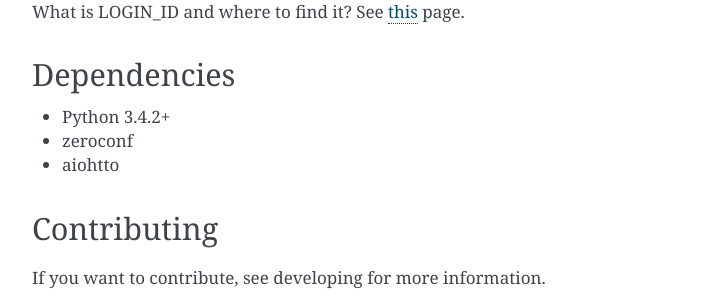
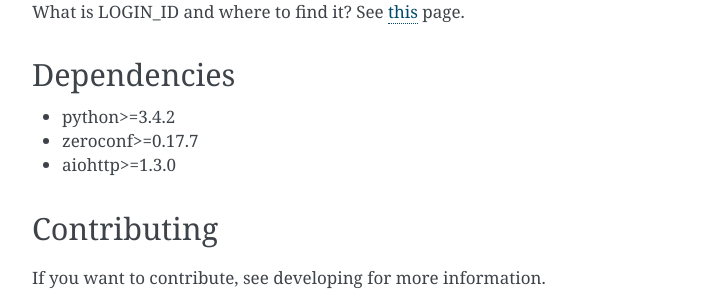
Before and after one commit to postlund/pyatv, a Sphinx documentation site: the page built from docs/index.rst, in a window 1280 px wide and 900 px high, scrolled down 1261 px. Shown: the part 155-455 px from the top of the window, without its empty margins (388-1111 px from the left). Built offline with Sphinx 7.4.7, drawn with Linux system fonts in a browser that asks for light colours; pages that are not in the unit, such as notebooks, are missing from menus.

```diff
--- a/README.rst
+++ b/README.rst
@@ -27,8 +27,8 @@ Requirements
 ------------
 
 - python>=3.4.2
-- zeroconf==0.18.0
-- aiohttp==1.3.0
+- zeroconf>=0.17.7
+- aiohttp>=1.3.0
 
 Getting started
 ---------------
--- a/docs/index.rst
+++ b/docs/index.rst
@@ -79,10 +79,9 @@ page.
 Dependencies
 ------------
 
-- Python 3.4.2+
-- zeroconf
-- aiohtto
-
+- python>=3.4.2
+- zeroconf>=0.17.7
+- aiohttp>=1.3.0
 
 Contributing
 ------------
--- a/setup.py
+++ b/setup.py
@@ -16,8 +16,8 @@ setup(
     zip_safe=False,
     platforms='any',
     install_requires=[
-        'aiohttp==1.3.1',
-        'zeroconf==0.18.0',
+        'aiohttp>=1.3.0',
+        'zeroconf>=0.17.7',
     ],
     test_suite='tests',
     keywords=['apple', 'tv'],
```
